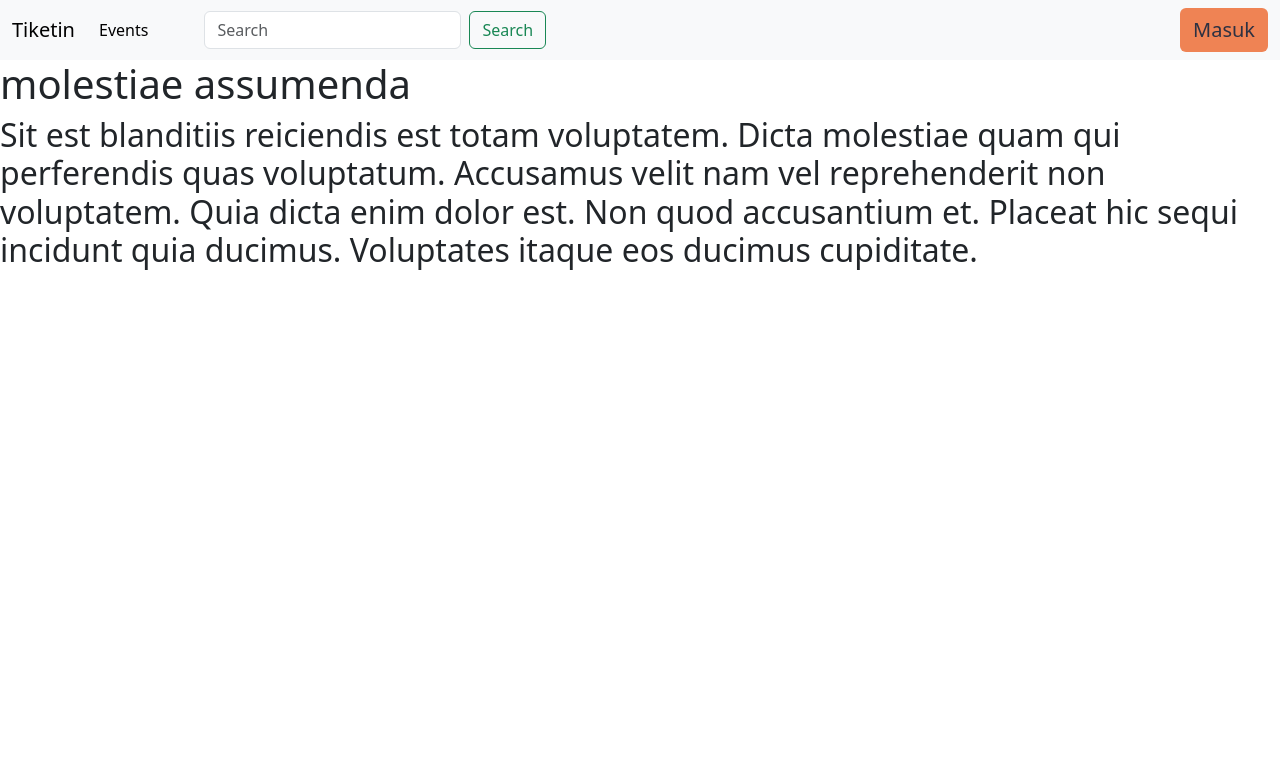
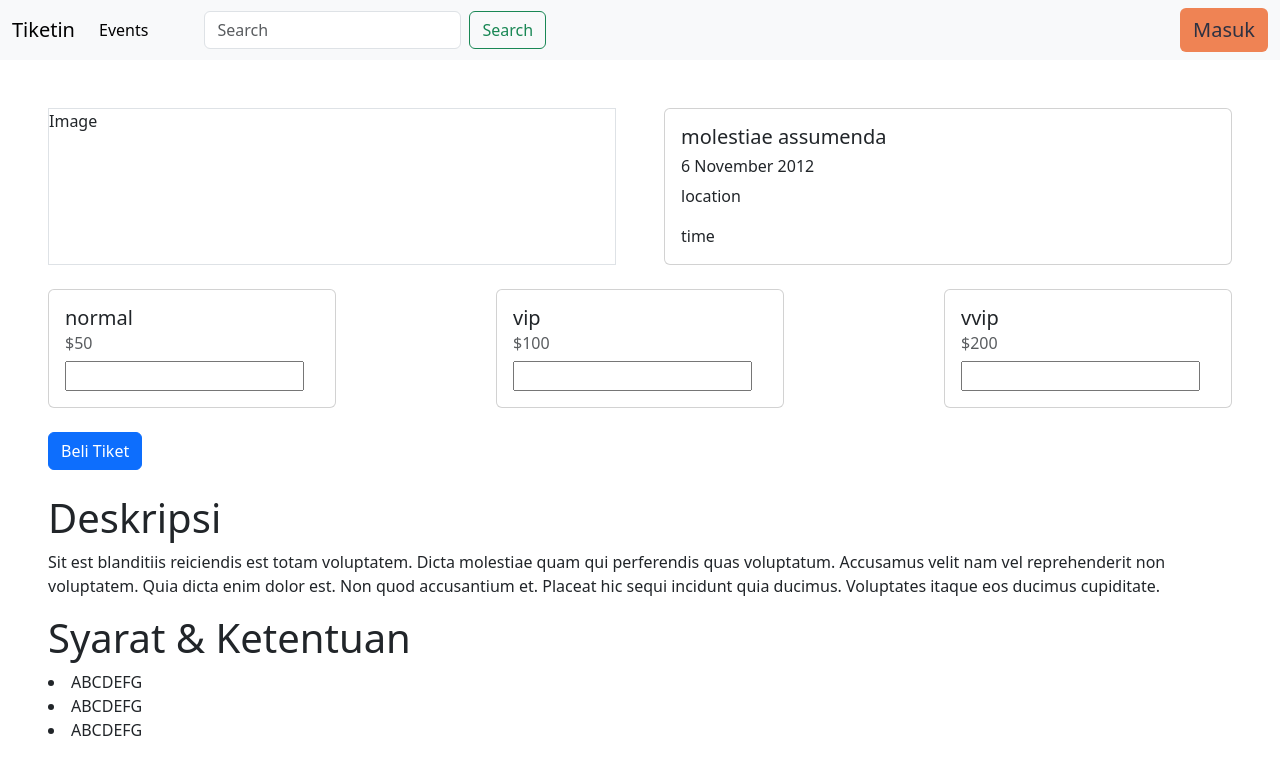
Before and after one commit to Gerzi40/JualanTiket, a Laravel app: page /eventdetail/1 in a window 1280 px wide. Shown: the top 775 px of the page. Run offline with Laravel 12, Linux system fonts and the light colour scheme; data comes from the database, SQL or seed files in the repository.

Commit message:
add detail page

```diff
--- a/app/Http/Controllers/EventController.php
+++ b/app/Http/Controllers/EventController.php
@@ -3,6 +3,7 @@
 namespace App\Http\Controllers;
 
 use App\Models\Event;
+use App\Models\TicketCategory;
 use Illuminate\Http\Request;
 
 class EventController extends Controller
@@ -17,7 +18,8 @@ class EventController extends Controller
     public function getEventDetail($id)
     {
         $event = Event::findorfail($id);
-        return view('page.guest.detail', compact('event'));
+        $tickets = TicketCategory::where('event_id', $event->id)->get();
+        return view('page.guest.detail', compact('event', 'tickets'));
     }
     public function getEventList()
     {
--- a/app/Models/Event.php
+++ b/app/Models/Event.php
@@ -17,6 +17,9 @@ class Event extends Model
         'description',
         'terms'
     ];
+    protected $casts = [
+        'date' => 'datetime'
+    ];
     public function transactions(){
         return $this->hasMany('transactions');
     }
--- a/database/seeders/TicketcategorySeeder.php
+++ b/database/seeders/TicketcategorySeeder.php
@@ -20,12 +20,12 @@ class TicketcategorySeeder extends Seeder
         ]);
         TicketCategory::create([
             'name' => 'vip',
-            'price' => 50,
+            'price' => 100,
             'event_id' => 1
         ]);
         TicketCategory::create([
             'name' => 'vvip',
-            'price' => 50,
+            'price' => 200,
             'event_id' => 1
         ]);
     }
--- a/resources/views/page/guest/detail.blade.php
+++ b/resources/views/page/guest/detail.blade.php
@@ -1,8 +1,55 @@
 @extends('layout.guest.master')
 
 @section('content')
-<div>
-    <h1>{{$event->name}}</h1>
-    <h2>{{$event->description}}</h2>
+<div class="m-5">
+
+    <div class="d-flex gap-5">
+        <div class="w-50 border">Image</div>
+        <div class="card w-50">
+            <div class="card-body">
+                <h5 class="card-title">{{ $event->name }}</h5>
+                <h6 class="card-text">{{ $event->date->format('j F Y') }}</h6>
+                <p class="card-text">{{ $event->location }}</p>
+                <p class="card-text">{{ $event->time }}</p>
+            </div>
+        </div>
+    </div>
+
+    <br>
+
+    <form>
+        <div class="d-flex justify-content-between gap-3">
+            @foreach ($tickets as $ticket)
+                <div class="card" style="width: 18rem;">
+                    <div class="card-body">
+                        <h5 class="card-title">{{ $ticket->name }}</h5>
+                        <h6 class="card-subtitle mb-2 text-body-secondary">${{ $ticket->price }}</h6>
+                        <input type="number" />
+                    </div>
+                </div>
+            @endforeach
+        </div>
+
+        <br>
+
+        <div>
+            <button class="btn btn-primary">Beli Tiket</button>
+        </div>
+    </form>
+
+    <br>
+
+    <div>
+        <h1>Deskripsi</h1>
+        <p>{{$event->description}}</p>
+    </div>
+
+    <div>
+        <h1>Syarat & Ketentuan</h1>
+        <li>ABCDEFG</li>
+        <li>ABCDEFG</li>
+        <li>ABCDEFG</li>
+    </div>
+
 </div>
 @endsection
```
